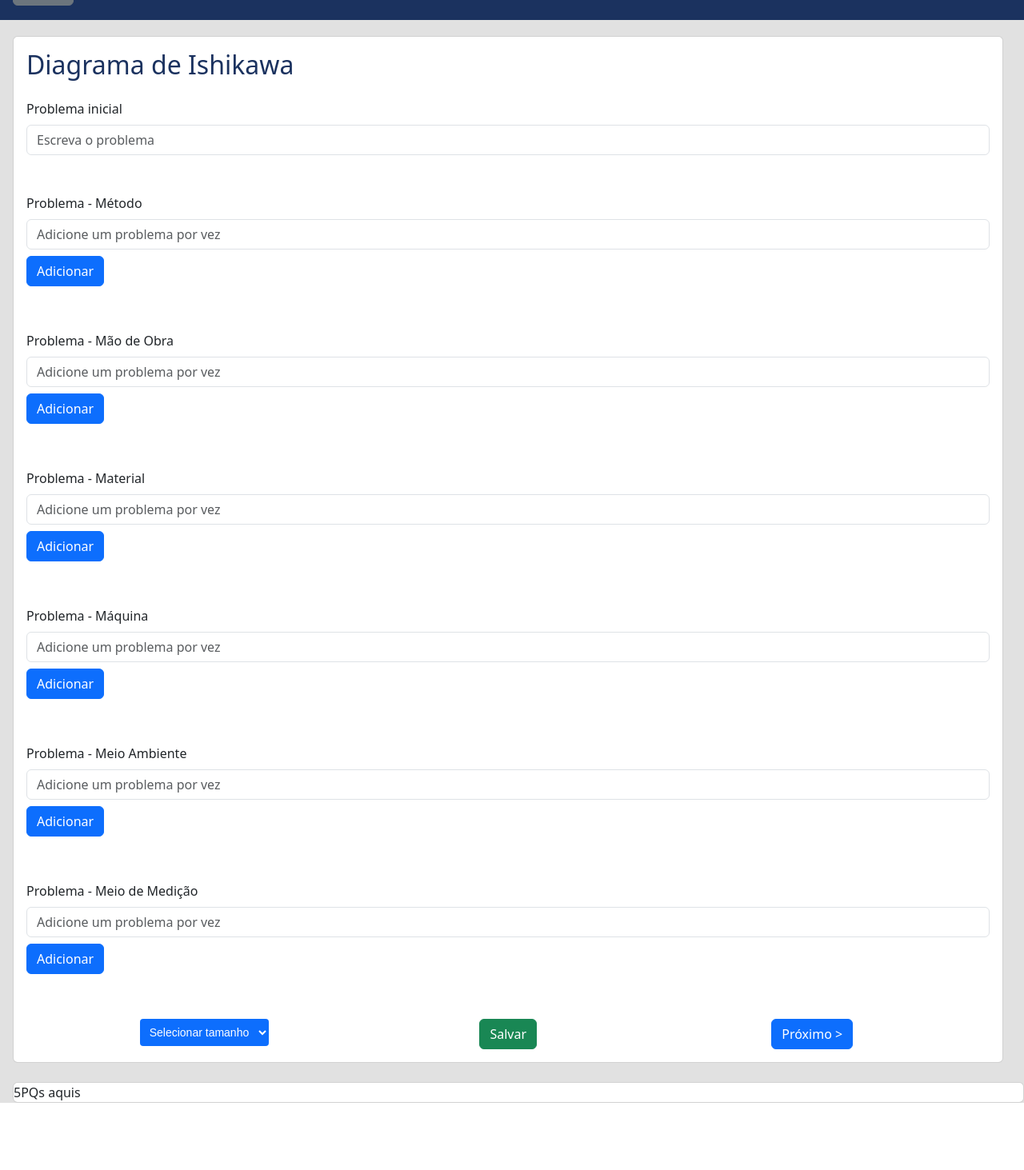
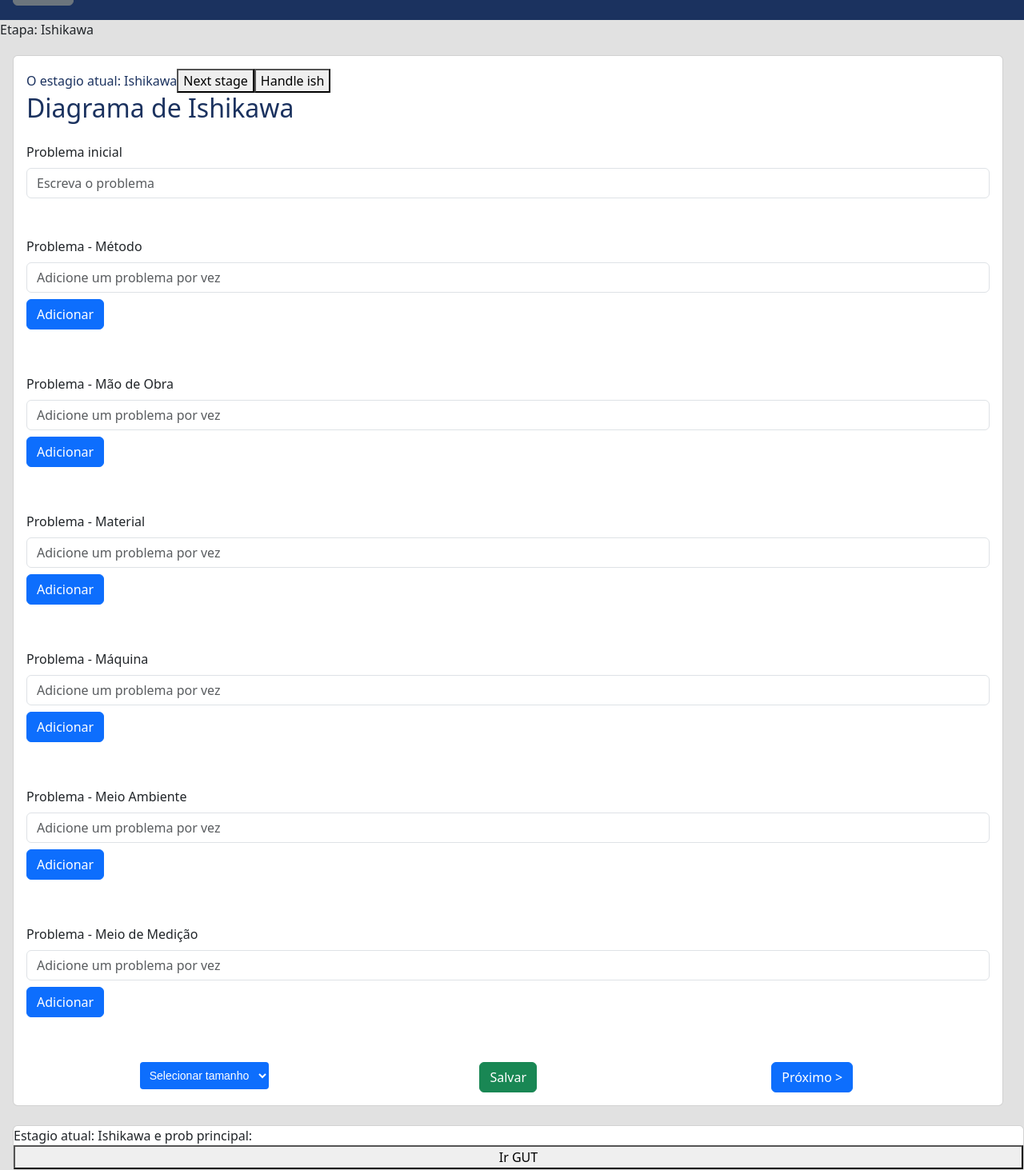
Before and after one commit to lcrossi/qtools, a React (Vite) app: page /tools in a window 1280 px wide. Shown: the part 54-1517 px from the top of the page at 80% size. Before the commit the page ends 1433 px from the top, so only its background shows below. Built offline with nearby package versions, Linux system fonts and the light colour scheme.

Commit message:
Implementing useContext for tools comunication

```diff
--- a/src/components/5pqs/index.jsx
+++ b/src/components/5pqs/index.jsx
@@ -1,13 +1,25 @@
-import React, { useState, useEffect } from 'react'
+import React, { useState, useEffect, useContext } from 'react'
 import { Button, Form, Row, Card, Col, Container, Modal } from 'react-bootstrap'
-
+import { ToolsContext } from '../../context/toolsContext';
 import './5pqs.css'
 
 export default function Pqs() {
+    const {
+        stage, setStage,
+        contextIshikawaData, setContextIshikawaData,
+        context5PqsData, setContext5PqsData,
+    } = useContext(ToolsContext)
+
+    function handleNextStage() {
+        setStage('GUT')
+        console.log('Indo para GUT')
+    }
+
     return (
         <>
         <Card>
-            5PQs aquis
+            {`Estagio atual: ${stage} e prob principal: ${contextIshikawaData.name}`}
+            <button onClick={() => handleNextStage()}>Ir GUT</button>
         </Card>
         </>
     )
--- a/src/components/ishikawa/index.jsx
+++ b/src/components/ishikawa/index.jsx
@@ -1,6 +1,7 @@
-import React, { useState } from 'react'
+import React, { useState, useContext } from 'react'
 import { Button, Form, Row, Card, Col, Container, Modal } from 'react-bootstrap'
 import Fishbone from '@hophiphip/react-fishbone';
+import { ToolsContext } from '../../context/toolsContext';
 import 'bootstrap/dist/css/bootstrap.min.css'
 import './ishikawa.css'
 
@@ -8,7 +9,7 @@ export default function Ishikawa() {
     const [showOrHide, setShowOrHide] = useState('show')
     const [renderIshChart, setRenderIshChart] = useState(false)
     const [btnLabel, setBtnLabel] = useState('Salvar')
-    const [ishItems, setIshItems] = useState(0)
+    const [ishItems, setIshItems] = useState({})
     const [ishPrincipal, setIshPrincipal] = useState('Prob principal')
     const [ishMetodo, setIshMetodo] = useState([])
     const [ishMao, setIshMao] = useState([])
@@ -19,53 +20,59 @@ export default function Ishikawa() {
     const [showModalProbAdded, setShowModalProbAdded] = useState(false);
     const [showModalProbError, setShowModalProbError] = useState(false);
     const [fishboneChartMinWidth, setFishboneChartMinWidth] = useState(900)
+    // Variáveis do context
+    const {
+        stage, setStage,
+        contextIshikawaData, setContextIshikawaData,
+    } = useContext(ToolsContext)
+
     var metodoProblem = ''
     var maoProblem = ''
     var materialProblem = ''
     var maquinaProblem = ''
     var ambienteProblem = ''
     var medicaoProblem = ''
-    /* useEffect(() => {
+
+    function loadIshikawa() {
+        if (btnLabel == 'Salvar') {
+            setShowOrHide('hide')
+            setBtnLabel('Editar')
             setIshItems ({
                 "name": ishPrincipal,
                 "children": [
                     {
-                    "name": "Maquina",
-                    "children": [
-                        {"name": "Speed"},
-                        {"name": "Bits"},
-                        {"name": "Sockets"}
-                    ]
+                        "name": "Método",
+                        "children": ishMetodo,
                     },
                     {
-                    "name": "Personel",
-                    "children": [
-                        {"name": "Shifts"},
-                        {"name": "Training"},
-                        {"name": "Operators"}
-                    ]
-                },
-                {
-                    "name": "Methods",
-                    "children": [
-                        {"name": "Brake"},
-                        {"name": "Angle"},
-                    ]
+                        "name": "Mão de Obra",
+                        "children": ishMao,
                     },
                     {
                         "name": "Material",
-                    "children": [
+                        "children": ishMaterial
+                    },
                     {
-                            "name": "Quality",
-                            "children": [
-                                {"name": "Delivery"},
-                            ]
+                        "name": "Máquina",
+                        "children": ishMaquina
+                    },
+                    {
+                        "name": "Meio Ambiente",
+                        "children": ishAmbiente
+                    },
+                    {
+                        "name": "Meio de Medição",
+                        "children": ishMedicao
                     },
                 ]
+            })
+            setRenderIshChart(true)
+        } else {
+            setShowOrHide('show')
+            setBtnLabel('Salvar')
+            setRenderIshChart(false)
         }
-            ]
-        })
-    }, []) */
+    }
 
     function handleInputChange(type, value) {
         if (type == 'problemaPrincipal') {
@@ -171,47 +178,6 @@ export default function Ishikawa() {
         document.getElementById(`input_${type}`).value = ''
     }
 
-    function loadIshikawa() {
-        if (btnLabel == 'Salvar') {
-            setShowOrHide('hide')
-            setBtnLabel('Editar')
-            setIshItems ({
-                "name": ishPrincipal,
-                "children": [
-                    {
-                        "name": "Método",
-                        "children": ishMetodo,
-                    },
-                    {
-                        "name": "Mão de Obra",
-                        "children": ishMao,
-                    },
-                    {
-                        "name": "Material",
-                        "children": ishMaterial
-                    },
-                    {
-                        "name": "Máquina",
-                        "children": ishMaquina
-                    },
-                    {
-                        "name": "Meio Ambiente",
-                        "children": ishAmbiente
-                    },
-                    {
-                        "name": "Meio de Medição",
-                        "children": ishMedicao
-                    },
-                ]
-            })
-            console.log(ishItems)
-            setRenderIshChart(true)
-        } else {
-            setShowOrHide('show')
-            setBtnLabel('Salvar')
-            setRenderIshChart(false)
-        }
-    }
 
     function handleShowModalProbs(type) {
         if (type == "added") {
@@ -270,6 +236,12 @@ export default function Ishikawa() {
         size == 'GG' ? setFishboneChartMinWidth(2000) : console.log("Erro: Impossivel selecionar o tamanho")
     }
 
+    function handleNextStage() {
+        setStage('5 Porquês')
+        setContextIshikawaData(ishItems)
+        console.log('Indo para 5PQs')
+    }
+
     return (
         <>
             <Modal size="sm" show={showModalProbAdded} onHide={() => setShowModalProbAdded(false)}>
@@ -284,6 +256,9 @@ export default function Ishikawa() {
             </Modal>
             <Card id="ishiForm" className="p-3 mb-4">
                 <div className={`ishFormHeader`}>
+                    {`O estagio atual: ${stage}`}
+                    <button onClick={() => handleNextStage()}>Next stage</button>
+                    <button onClick={() => console.log('handle ish')}>Handle ish</button>
                     <h2 className='mb-4'>Diagrama de Ishikawa</h2>
                 </div>
                 <Form className={showOrHide}>
--- /dev/null
+++ b/src/context/ToolsContext.jsx
@@ -0,0 +1,34 @@
+import { createContext } from "react";
+
+export const ToolsContext = createContext({});
+/* const contextproviderItems = useMemo(() => ({
+
+}))
+
+export const ToolsContextProvider = ({children}) => {
+    const [stage, setStage] = useState(0)
+    const [contextIshikawaData, setContextIshikawaData] = useState({"name": "inicial"})
+    const [context5PqsData, setContext5PqsData] = useState()
+    const [contextGUTData, setContextGUTData] = useState()
+
+    function nextStage() {
+        console.log("stage+", stage)
+        setStage(stage+1)
+    }
+
+    function handleIshikawa(data) {
+        setContextIshikawaData(data)
+        console.log(data)
+    }
+
+    return <ToolsContext.Provider
+        value={{
+            stage,
+            contextIshikawaData,
+            setContextIshikawaData,
+            context5PqsData,
+            contextGUTData,
+            nextStage,
+        }}> {children}
+        </ToolsContext.Provider>
+} */
--- a/src/main.jsx
+++ b/src/main.jsx
@@ -48,6 +48,6 @@ const router = createBrowserRouter([
 
 ReactDOM.createRoot(document.getElementById('root')).render(
   <React.StrictMode>
-    <RouterProvider router={router} />
+      <RouterProvider router={router} />
   </React.StrictMode>,
 )
--- a/src/pages/tools/index.jsx
+++ b/src/pages/tools/index.jsx
@@ -1,24 +1,40 @@
-import React, { useState } from 'react'
+import React, { useState, useContext, useEffect } from 'react'
 import { Container, Stack } from 'react-bootstrap'
 import 'bootstrap/dist/css/bootstrap.min.css'
 import Navbar from '../../components/navbar'
 import Ishikawa from '../../components/ishikawa'
 import Pqs from '../../components/5pqs'
+import { ToolsContext } from '../../context/toolsContext'
 import './tools.css'
+
 
 
 export default function Tools() {
     const [showHidePqs, setShowHidePqs] = useState('show')
+    const [ stage, setStage] = useState('Ishikawa')
+    const [ contextIshikawaData, setContextIshikawaData ] = useState({'name': ''})
+    const [ context5PqsData, setContext5PqsData, ] = useState({})
+
+    /* function imprimirIsh() {
+        if(contextIshikawaData) return <div>{contextIshikawaData.name}</div>
+    } */
 
     return(
         <>
+        <ToolsContext.Provider value={{
+            stage, setStage,
+            contextIshikawaData, setContextIshikawaData,
+            context5PqsData, setContext5PqsData,
+        }}>
             <Navbar/>
             <div className='toolsContainer'>
                 <Stack >
+                    {`Etapa: ${stage}`}
                     <div className="ms-3"><Ishikawa /></div>
                     <div className={`ms-3 ${showHidePqs}`}><Pqs /></div>
                 </Stack>
             </div>
+        </ToolsContext.Provider>
         </>
     )
 }
```
Lines whose indentation alone changed are shown as unchanged.
